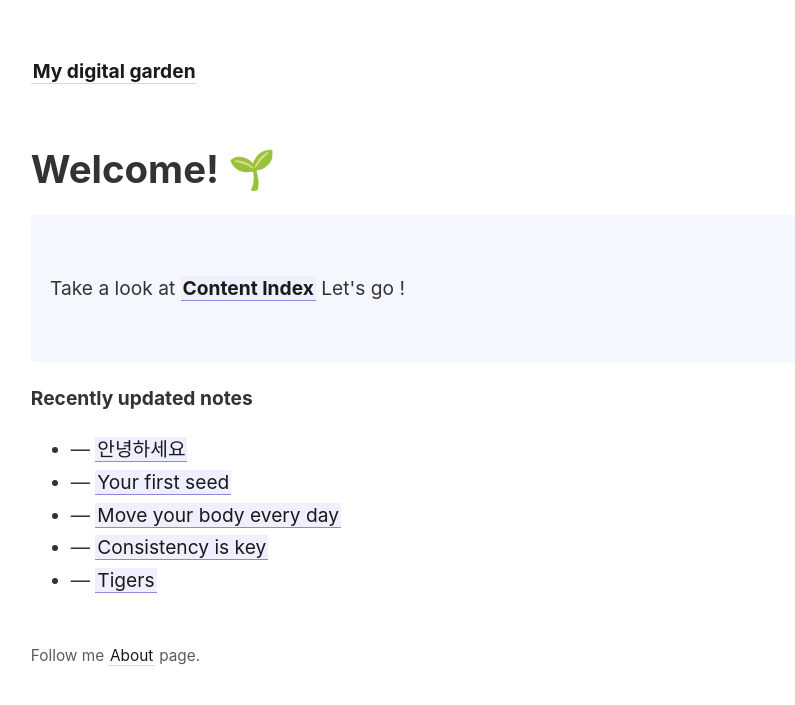
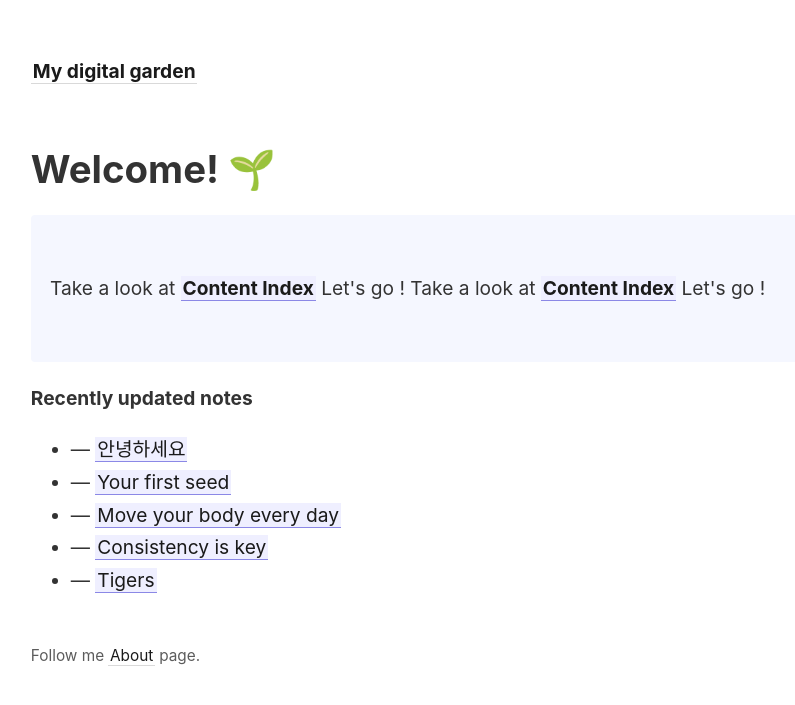
Before and after one commit to lkyxuan/bbbblog, a Jekyll site: the page built from _pages/index.md, in a window 1280 px wide. Shown: the top 705 px of the page, without its empty margins (46-841 px from the left). Built offline with Jekyll 4.4.1, drawn with Linux system fonts in a browser that asks for light colours.

Commit message:
vault backup: 2023-07-13 21:52:22
Affected files:
_pages/index.md

```diff
--- a/_pages/index.md
+++ b/_pages/index.md
@@ -9,7 +9,10 @@ permalink: /
 
 <p style="padding: 3em 1em; background: #f5f7ff; border-radius: 4px;">
 
+
   Take a look at <span style="font-weight: bold">[[Content Index]]</span> Let's go !
+  Take a look at <span style="font-weight: bold">[[Content Index]]</span> Let's go !
+
 
 </p>
 
```
